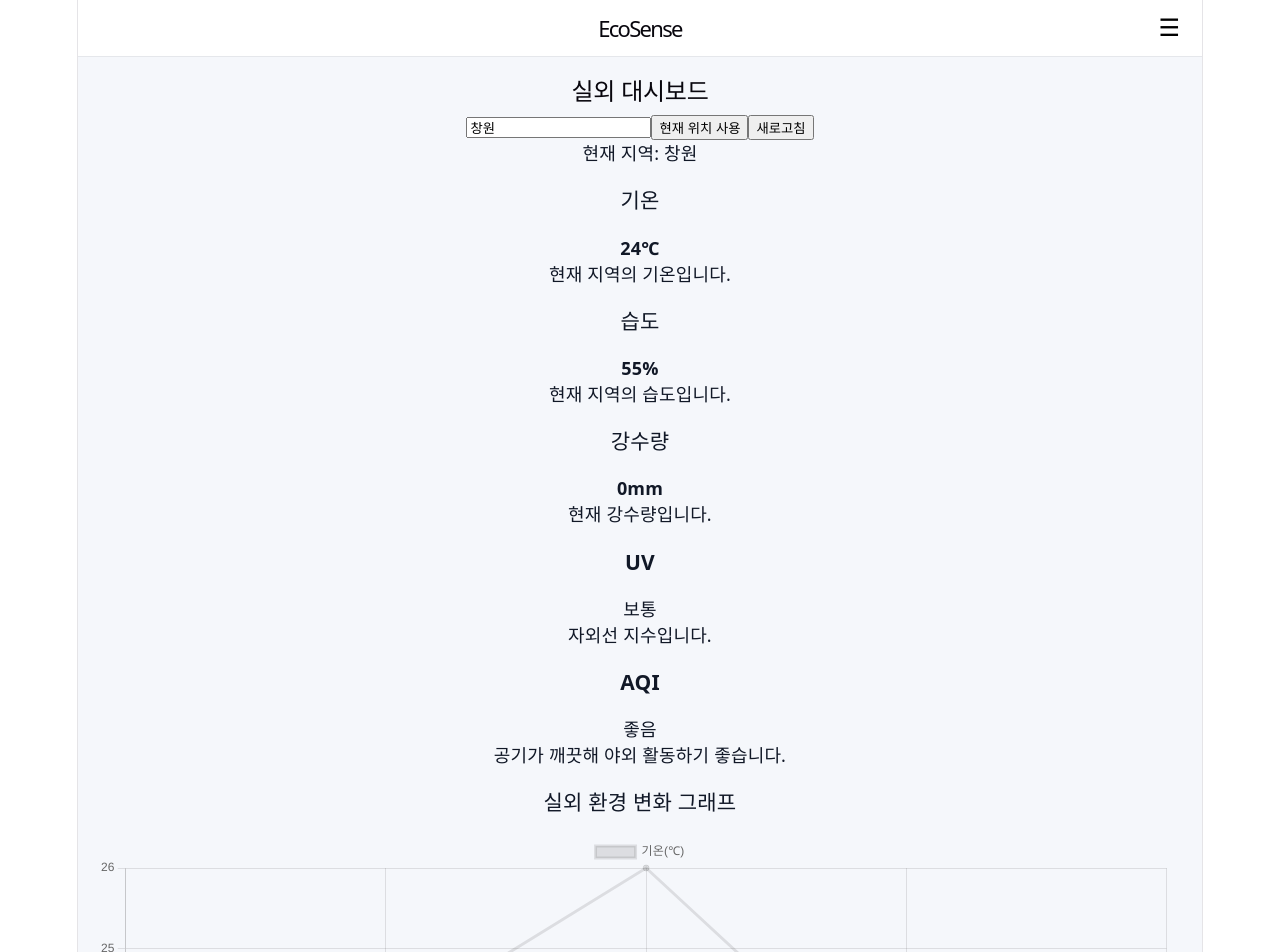
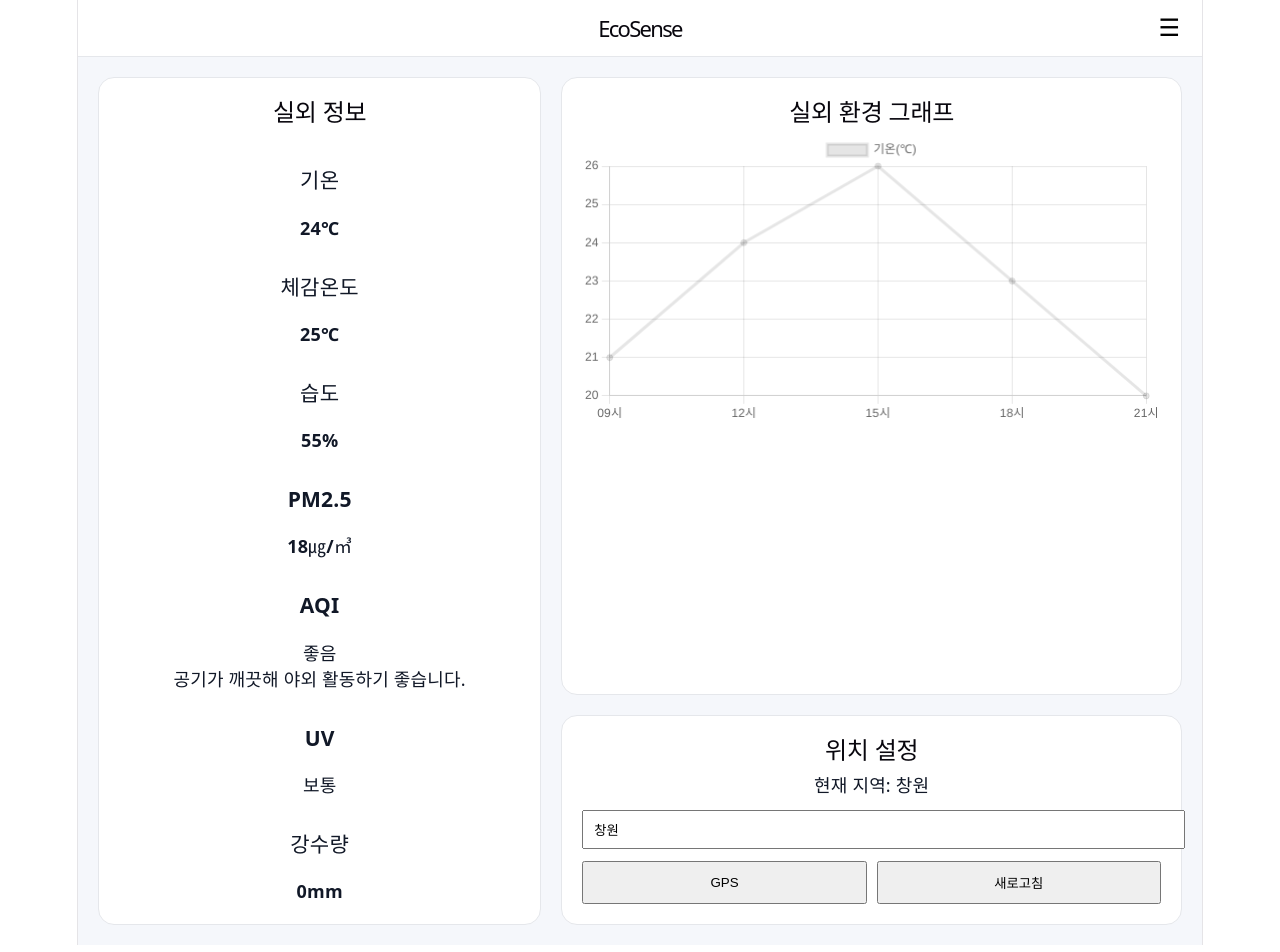
Before and after one commit to kanzer0509-cpu/ecosence-project, a React (Vite) app in the folder frontend/: page / in a window 1280 px wide. Shown: the top 952 px of the page. Built offline with nearby package versions, Linux system fonts and the light colour scheme; no server answers.

Commit message:
실외대시보드 UI 변경

```diff
--- a/frontend/src/index.css
+++ b/frontend/src/index.css
@@ -185,3 +185,52 @@ code {
   color: #111827;
   text-decoration: none;
 }
+
+.outdoor-layout {
+  display: grid;
+  grid-template-columns: 1fr 1.4fr;
+  gap: 20px;
+}
+
+.outdoor-info-panel,
+.outdoor-chart-card,
+.location-card {
+  background: white;
+  border: 1px solid #e5e7eb;
+  border-radius: 16px;
+  padding: 20px;
+}
+
+.outdoor-info-panel {
+  display: flex;
+  flex-direction: column;
+  gap: 12px;
+}
+
+.outdoor-right-panel {
+  display: grid;
+  grid-template-rows: 1fr auto;
+  gap: 20px;
+}
+
+.location-card input {
+  width: 100%;
+  padding: 10px;
+  margin: 12px 0;
+}
+
+.location-actions {
+  display: flex;
+  gap: 10px;
+}
+
+.location-actions button {
+  flex: 1;
+  padding: 10px;
+}
+
+@media (max-width: 768px) {
+  .outdoor-layout {
+    grid-template-columns: 1fr;
+  }
+}
--- a/frontend/src/pages/OutdoorPage.jsx
+++ b/frontend/src/pages/OutdoorPage.jsx
@@ -1,10 +1,10 @@
 import { useState } from 'react';
 
 import InfoCard from '../components/common/InfoCard';
+import OutdoorChart from '../components/charts/OutdoorChart';
 import { getOutdoorData } from '../services/outdoor';
 import { useOutdoorStore } from '../stores/useOutdoorStore';
 import { getAqiComment } from '../utils/aqi';
-import OutdoorChart from '../components/charts/OutdoorChart';
 
 export default function OutdoorPage() {
   const { data, location, setLocation, setData } = useOutdoorStore();
@@ -14,9 +14,7 @@ export default function OutdoorPage() {
   const handleRefresh = async () => {
     try {
       setIsLoading(true);
-
       const outdoorData = await getOutdoorData(inputLocation);
-
       setLocation(inputLocation);
       setData(outdoorData);
     } catch (error) {
@@ -36,8 +34,8 @@ export default function OutdoorPage() {
     navigator.geolocation.getCurrentPosition(
       (position) => {
         const { latitude, longitude } = position.coords;
+        const locationText = `${latitude},${longitude}`;
 
-      const locationText = `${latitude},${longitude}`;
         setInputLocation(locationText);
         setLocation(locationText);
       },
@@ -50,65 +48,61 @@ export default function OutdoorPage() {
 
   const displayData = data ?? {
     temperature: 24,
+    feelsLike: 25,
     humidity: 55,
     precipitation: 0,
     uv: '보통',
     aqi: '좋음',
+    pm25: 18,
   };
 
   return (
-    <section>
-      <h2>실외 대시보드</h2>
+    <section className="outdoor-page">
+      <div className="outdoor-layout">
+        <div className="outdoor-info-panel">
+          <h2>실외 정보</h2>
 
-      <div>
+          <InfoCard title="기온" value={`${displayData.temperature}℃`} />
+          <InfoCard title="체감온도" value={`${displayData.feelsLike ?? displayData.temperature}℃`} />
+          <InfoCard title="습도" value={`${displayData.humidity}%`} />
+          <InfoCard title="PM2.5" value={`${displayData.pm25 ?? '--'}㎍/㎥`} />
+          <InfoCard
+            title="AQI"
+            value={displayData.aqi}
+            description={getAqiComment(displayData.aqi)}
+          />
+          <InfoCard title="UV" value={displayData.uv} />
+          <InfoCard title="강수량" value={`${displayData.precipitation}mm`} />
+        </div>
+
+        <div className="outdoor-right-panel">
+          <div className="outdoor-chart-card">
+            <h2>실외 환경 그래프</h2>
+            <OutdoorChart />
+          </div>
+
+          <div className="location-card">
+            <h2>위치 설정</h2>
+
+            <p>현재 지역: {location}</p>
+
             <input
               value={inputLocation}
               onChange={(event) => setInputLocation(event.target.value)}
               placeholder="지역을 입력하세요 예: 창원"
             />
 
+            <div className="location-actions">
               <button type="button" onClick={handleUseCurrentLocation}>
-          현재 위치 사용
+                GPS
               </button>
 
               <button type="button" onClick={handleRefresh} disabled={isLoading}>
                 {isLoading ? '불러오는 중...' : '새로고침'}
               </button>
             </div>
-
-      <p>현재 지역: {location}</p>
-
-      <div>
-        <InfoCard
-          title="기온"
-          value={`${displayData.temperature}℃`}
-          description="현재 지역의 기온입니다."
-        />
-        <InfoCard
-          title="습도"
-          value={`${displayData.humidity}%`}
-          description="현재 지역의 습도입니다."
-        />
-        <InfoCard
-          title="강수량"
-          value={`${displayData.precipitation}mm`}
-          description="현재 강수량입니다."
-        />
-        <InfoCard
-          title="UV"
-          value={displayData.uv}
-          description="자외선 지수입니다."
-        />
-        <InfoCard
-          title="AQI"
-          value={displayData.aqi}
-          description={getAqiComment(displayData.aqi)}
-        />
           </div>
-
-      <div>
-        <h3>실외 환경 변화 그래프</h3>
-        <OutdoorChart />
+        </div>
       </div>
     </section>
   );
```
Lines whose indentation alone changed are shown as unchanged.
